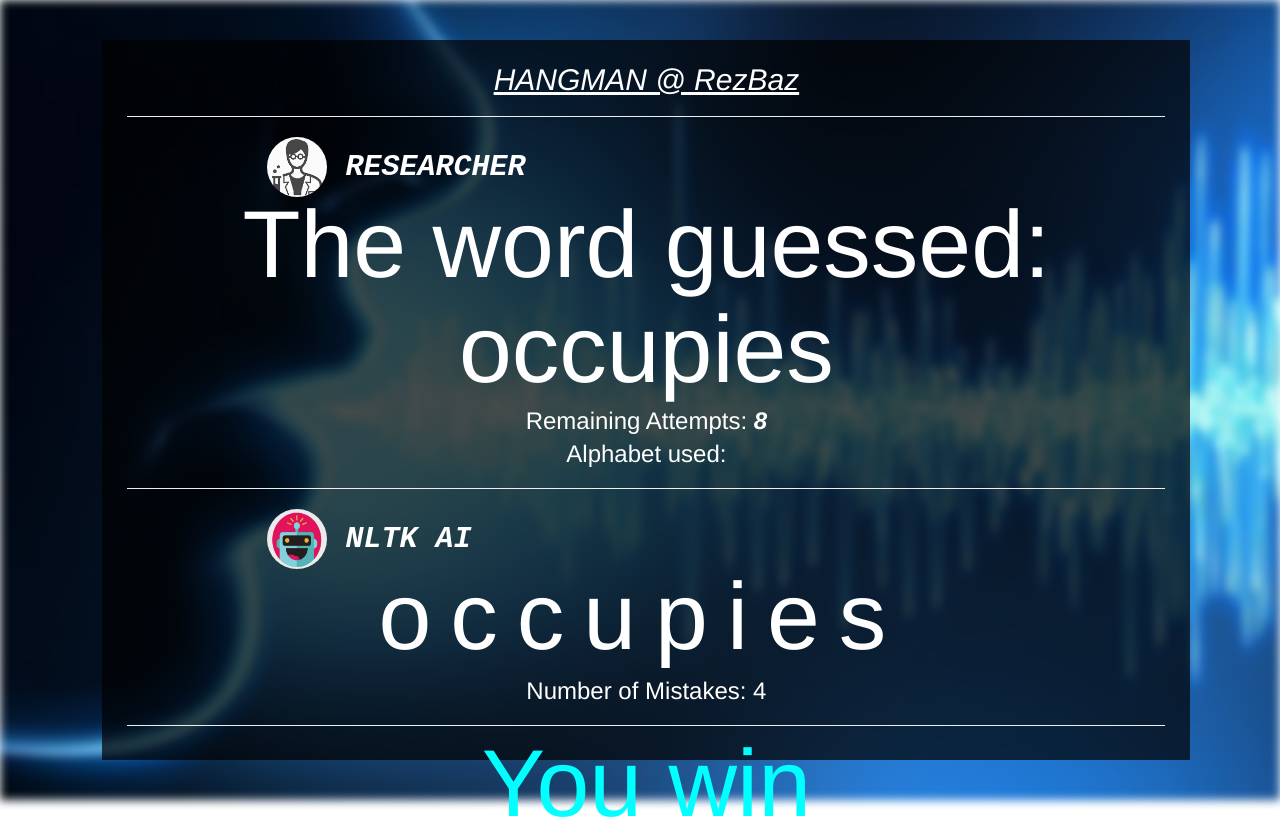
After one commit to danielfelipegil/hangman-resbaz, a Flask app: template flaskask/templates/hangman.html in a window 1280 px wide. The commit adds this page. Run offline with Flask 2, Linux system fonts and the light colour scheme; the template is opened without the code that fills it, so the values that code supplies are empty; parts of the project's set-up code (start-up, migrations or seed data) failed here and were passed over; some libraries are stand-ins or nearby versions.

Commit message:
Committing on behalf of Kaushik, final changes to HTML Page

```diff
--- a/flaskask/data.json
+++ b/flaskask/data.json
@@ -1,12 +1 @@
-{
-  "maskedWord": "_ _ _ _ N _ _ _",
-  "alphabetsUsed": [
-    "B",
-    "A",
-    "N"
-  ],
-  "livesRemaining": 8,
-  "word": " ",
-  "mis": " ",
-  "result": ""
-}
+{"maskedWord": "The word guessed: occupies", "alphabetsUsed": [], "livesRemaining": 8, "word": "occupies", "aiLivesRemaining": 4, "outcome": "You win"}
--- a/flaskask/flaskask2.py
+++ b/flaskask/flaskask2.py
@@ -31,7 +31,7 @@ def welcome_game():
     session.attributes['letterUsed'] = []
 
     # UI Initialize
-    createJSON_File('NEW  GAME', '', 0, '')
+    createJSON_File('NEW  GAME', '', 0, '', '', '')
 
     return question(render_template('welcome'))
 
@@ -50,7 +50,7 @@ def new_game():
     session.attributes['flag'] = 1  # Indicates that guessing can begin
 
     # UI Fix
-    createJSON_File('_' * len(word), [], 0, '')
+    createJSON_File('_' * len(word), [], 0, '', '', '')
 
     # Here we should return the hint about the word, such as the length
     return question(render_template('length_hint', length=len(word), attempts=maxAttempts))
@@ -82,7 +82,7 @@ def guess(country):
             if gameCounter < maxAttempts:
                 updatedMask = masking(wordPickedFromRep, mask, letterSpoken)
                 session.attributes['mask'] = updatedMask
-                createJSON_File(updatedMask, lettersUsed, gameCounter, ' ')
+                createJSON_File(updatedMask, lettersUsed, gameCounter, ' ', '', '')
                 # Win condition
                 if '_' not in session.attributes['mask']:
                     return question(render_template('win', quest=wordPickedFromRep))
@@ -93,7 +93,7 @@ def guess(country):
             # Update game counter for every incorrect choice made
             gameCounter = gameCounter + 1
             session.attributes['gameCounter'] = gameCounter
-            createJSON_File(mask, lettersUsed, gameCounter, ' ')
+            createJSON_File(mask, lettersUsed, gameCounter, ' ', '', '')
             if gameCounter < maxAttempts:
                 return question(render_template('incorrect', letter=letterSpoken, attempts=(maxAttempts - gameCounter)))
             else:
@@ -107,30 +107,36 @@ def nltk_guess():
     attempts = maxAttempts
     word = session.attributes['word']
     nltk_mistakes, mask = hangman(word, ngram_guesser, attempts, True, lambdas=[0.01] * 10, n=3)
-    nltk_mistakes = maxAttempts - nltk_mistakes
     output = ''
+    result = ''
     if '_' in mask:
         if '_' in session.attributes['mask']:
             output = 'The AI was not able to guess the word completely. ' + str(
                 nltk_mistakes) + ' mistakes were made by the NLTK AI! Final guess: ' + ' '.join(
                 mask) + '. This game was a tie'
+            result = 'Game was a Tie'
         else:
             output = 'The AI was not able to guess the word completely. ' + str(
                 nltk_mistakes) + ' mistakes were made by the NLTK AI! Final guess: ' + ' '.join(
                 mask) + '. You won, Hip Hip Hurray'
+            result = 'You Win'
     else:
         if '_' in session.attributes['mask']:
             output = 'The AI was able to guess the word correctly with ' + str(
                 nltk_mistakes) + ' lives remaining. Result: ' + ' '.join(mask) + '. The NLTK AI won this round'
+            result = 'AI Wins'
         else:
             verdict = None
             if nltk_mistakes < session.attributes['gameCounter']:
                 verdict = '. The NLTK AI won this round with less number of mistakes'
+                result = 'AI Wins'
             else:
                 verdict = '. You beat the NLTK AI by guessing the word with more lives remaining'
+                result = 'You win'
             output = 'The AI was able to guess the word correctly with ' + str(
-                nltk_mistakes) + ' lives remaining. Result: ' + ' '.join(mask) + verdict
-    createJSON_File(session.attributes['mask'], '', session.attributes['gameCounter'], output)
+                maxAttempts - nltk_mistakes) + ' lives remaining. Result: ' + ' '.join(mask) + verdict
+    createJSON_File(session.attributes['mask'], '', session.attributes['gameCounter'], session.attributes['word'],
+                    maxAttempts - nltk_mistakes, result)
     return statement(output)
 
 
@@ -157,7 +163,7 @@ def masking(original, masked, letter):
     return newMasked2
 
 
-def createJSON_File(mask, lettersUsed, gameCounter, orgWord):
+def createJSON_File(mask, lettersUsed, gameCounter, orgWord, aiLivesRemaining, result):
     # JSON Dictionary - Update with details to display
     js = {}
     js['maskedWord'] = (' ').join(mask.upper())
@@ -166,6 +172,8 @@ def createJSON_File(mask, lettersUsed, gameCounter, orgWord):
     js['alphabetsUsed'] = [x.upper() for x in lettersUsed]
     js['livesRemaining'] = maxAttempts - gameCounter
     js['word'] = orgWord
+    js['aiLivesRemaining'] = aiLivesRemaining
+    js['outcome'] = result
     # Dump to file
     with open('data.json', 'w') as jsonFile:
         json.dump(js, jsonFile)
--- /dev/null
+++ b/flaskask/templates/hangman.html
@@ -0,0 +1,183 @@
+<!DOCTYPE html>
+<html lang="en" style="overflow-x: hidden; overflow-y: auto">
+<head>
+    <title>Hangman @ ResBaz</title>
+    <meta charset="utf-8">
+    <meta name="viewport" content="width=device-width, initial-scale=1">
+    <link rel="stylesheet" href="https://maxcdn.bootstrapcdn.com/bootstrap/3.4.0/css/bootstrap.min.css">
+	<meta http-equiv="Content-Type" content="text/html; charset=utf8" />
+	<script type="text/javascript">
+	function refresh() {
+		var xmlhttp = new XMLHttpRequest();
+		xmlhttp.onreadystatechange = function() {
+		  if (this.readyState == 4 && this.status == 200) {
+			var myObj = JSON.parse(this.responseText);
+			document.getElementById("maskedWord").innerHTML = myObj.maskedWord;
+			document.getElementById("livesRemaining").innerHTML = myObj.livesRemaining;
+			document.getElementById("alphabetsUsed").innerHTML = myObj.alphabetsUsed;
+			document.getElementById("word").innerHTML = myObj.word;
+			document.getElementById("mis").innerHTML = myObj.aiLivesRemaining;
+			document.getElementById("result").innerHTML = myObj.outcome;
+		  }
+		};
+		xmlhttp.open("GET", "../data.json", true);
+		xmlhttp.send();
+	}
+
+	function init() {
+	  refresh()
+	  var int = self.setInterval(function () {
+		refresh()
+	  }, 100);
+	}
+	</script>
+
+	<style>
+		body, html {
+		height: 100%;
+		}
+
+		* {
+		box-sizing: border-box;
+		}
+
+		.avatar {
+		vertical-align: middle;
+		width: 60px;
+		height: 60px;
+		border-radius: 50%;
+		}
+
+		.bg-image {
+		/* The image used */
+		background-image: url("./images/Natural-Language-Processing-Definition-1.jpg");
+
+		/* Add the blur effect */
+		filter: blur(5px);
+		-webkit-filter: blur(5px);
+
+		/* Full height */
+		height: 100%;
+
+		/* Center and scale the image nicely */
+		background-position: center;
+		background-repeat: no-repeat;
+		background-size: cover;
+		}
+
+		.bg-text {
+		background-color: rgb(0,0,0); /* Fallback color */
+		background-color: rgba(0,0,0, 0.7); /* Black w/opacity/see-through */
+		color: white;
+		font-weight: bold;
+		position: absolute;
+		top: 5%;
+		left: 8%;
+		z-index: 2;
+		width: 85%;
+		height: 90%;
+		padding: 25px;
+		}
+
+		.typewriter{
+		color: #fff;
+		overflow: hidden; /* Ensures the content is not revealed until the animation */
+		border-right: .1em solid orange; /* The typwriter cursor */
+		white-space: nowrap; /* Keeps the content on a single line */
+		margin: 0 auto; /* Gives that scrolling effect as the typing happens */
+		letter-spacing: .20em; /* Adjust as needed */
+		animation:
+		typing 1.5s steps(40, end),
+		blink-caret .4s step-end infinite;
+		}
+
+		/* The typing effect */
+		@keyframes typing {
+		from { width: 0 }
+		to { width: 100% }
+		}
+
+		/* The typewriter cursor effect */
+		@keyframes blink-caret {
+		from, to { border-color: transparent }
+		50% { border-color: orange }
+		}
+
+		#container {
+		display: flex;
+		}
+		#center {
+		margin: auto;
+		}
+
+		.colorchange{
+		-webkit-animation:colorchange 1s infinite alternate;
+		}
+
+		@-webkit-keyframes colorchange {
+		0% {
+		color: blue;
+		}
+
+		20% {
+
+		color: red;
+		}
+
+		40% {
+
+		color: green;
+		}
+
+		60% {
+
+		color: cyan;
+		}
+
+		80% {
+
+		color: yellow;
+		}
+		}
+
+	</style>
+
+</head>
+
+<body onload="init()">
+<div class="hero-image hidden">
+	<div class="hero-text hidden">
+	<h1 style="font-size:50px">Natural Language Analysis With Python NLTK</h1>
+	</div>
+</div>
+<div class="bg-image"></div>
+<div>
+	<div class="bg-text text-center">
+		<h1 style="font-family:Courier New;" class="text-uppercase hidden"><b>Natural Language Processing</b></h1>
+		<h2 style="margin-top:-2px"><u><i>HANGMAN @ RezBaz</i></u></h2>
+		<hr>
+		<div>
+		<h2 style="font-family:Courier New; font-style: italic; text-indent:105pt; text-align: left" class="text-uppercase">
+			<span><img src="./images/images.jpg" alt="Avatar" class="avatar"></span> <b>Researcher</b></h2>
+		<h1 style="margin-top:-15px; font-size:95px" id="maskedWord"></h1>
+		<h3 style="margin-top: -3px">Remaining Attempts: <b><i><span id="livesRemaining"></span></i></b></h3>
+		<h3 style="margin-top: -3px">Alphabet used: <i><span id="alphabetsUsed" class="text-uppercase"/></i></h3>
+		</div>
+		<hr>
+
+		<h2 style="font-family:Courier New; font-style: italic; text-indent:105pt; text-align: left" class="text-uppercase">
+			<span><img src="./images/new.jpg" alt="Avatar" class="avatar"></span> <b>NLTK AI</b></h2>
+			<div id="container">
+				<div id="center">
+					<h1 style="margin-top:-15px; font-size:95px" class="typewriter" id="word"></h1>
+				</div>
+			</div>
+		<h3 style="margin-top: +10px">Number of Mistakes: <span id="mis"></span></h3>
+		<hr>
+		<div class="colorchange">
+			<h1 style="margin-top: -15px; margin-bottom: -2px; font-size:95px" id="result"></h1>
+		</div>
+	</div>
+</div>
+</body>
+</html>
--- a/flaskask/validation.py
+++ b/flaskask/validation.py
@@ -8,7 +8,7 @@ cList = ['Afghanistan', 'Åland Islands', 'Albania', 'Algeria', 'American Samoa'
          'Cocos (Keeling) Islands', 'Colombia', 'Comoros', 'Congo - Brazzaville', 'Congo - Kinshasa', 'Cook Islands',
          'Costa Rica', 'Côte d’Ivoire', 'Croatia', 'Cuba', 'Curaçao', 'Cyprus', 'Czechia', 'Denmark', 'Diego Garcia',
          'Djibouti', 'Dominica', 'Dominican Republic', 'Ecuador', 'Egypt', 'El Salvador', 'Equatorial Guinea',
-         'Eritrea', 'Estonia', 'Ethiopia', 'Eurozone', 'Falkland Islands', 'Faroe Islands', 'Fiji', 'Finland',
+         'Eritrea', 'Estonia', 'Ethiopia','England','Eurozone', 'Falkland Islands', 'Faroe Islands', 'Fiji', 'Finland',
          'France', 'French Guiana', 'French Polynesia', 'French Southern Territories', 'Gabon', 'Gambia', 'Georgia',
          'Germany', 'Ghana', 'Gibraltar', 'Greece', 'Greenland', 'Grenada', 'Guadeloupe', 'Guam', 'Guatemala',
          'Guernsey', 'Guinea', 'Guinea-Bissau', 'Guyana', 'Haiti', 'Honduras', 'Hong Kong SAR China', 'Hungary',
```
Also changed, not shown: flaskask/templates/index.html (+5 -6 lines), flaskask/templates/images/5848152fcef1014c0b5e4967.png (deleted), flaskask/templates/images/Natural-Language-Processing-Definition-1.jpg (added), flaskask/templates/images/P9tVOI0.jpg (deleted), flaskask/templates/images/emba-non-english-language.png (deleted), flaskask/templates/images/images.jpg (added), flaskask/templates/images/new.jpg (added), flaskask/templates/images/researcher-icon-png-4-200x200.png (deleted), flaskask/templates/images/robot-01-icon.png (deleted).
